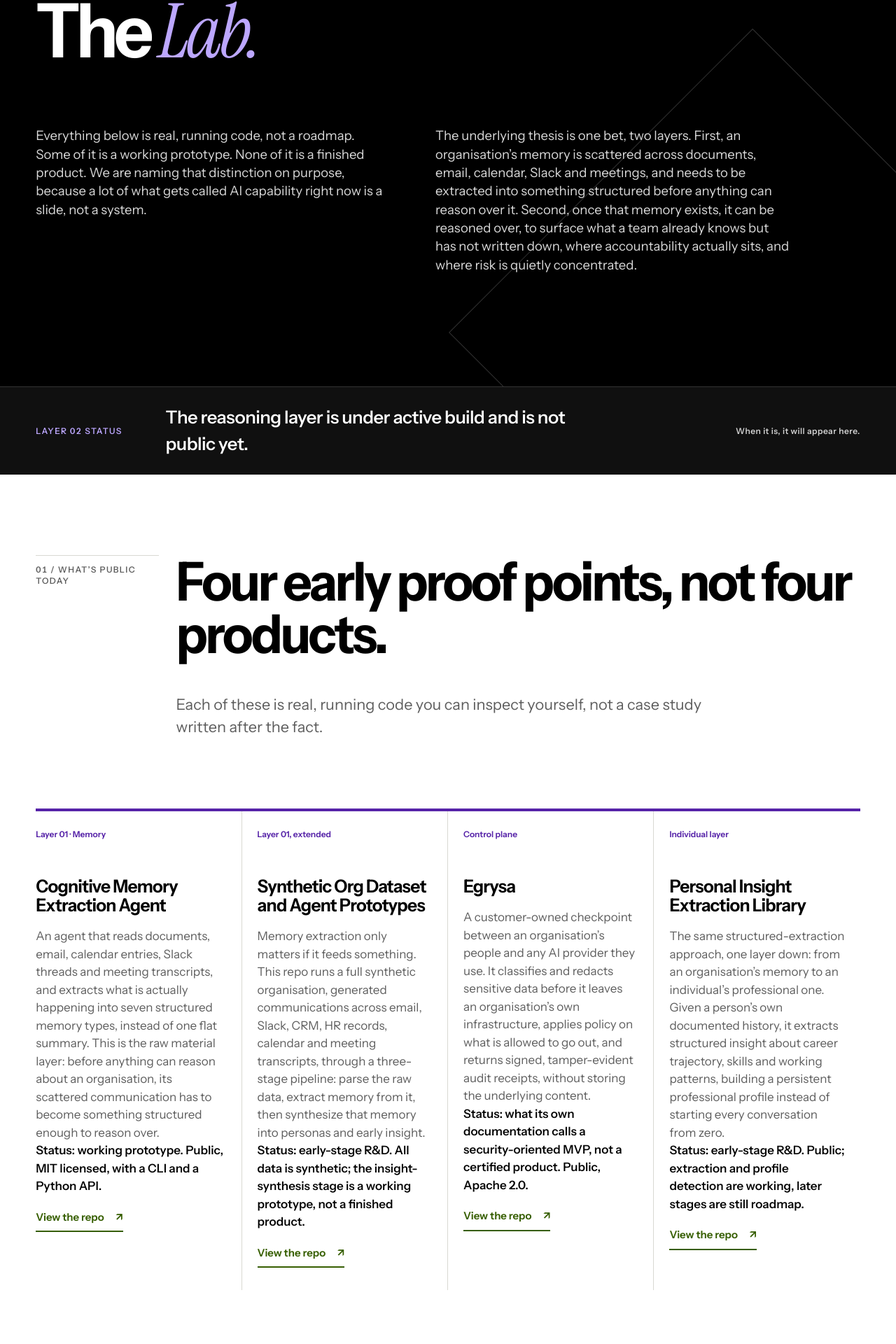
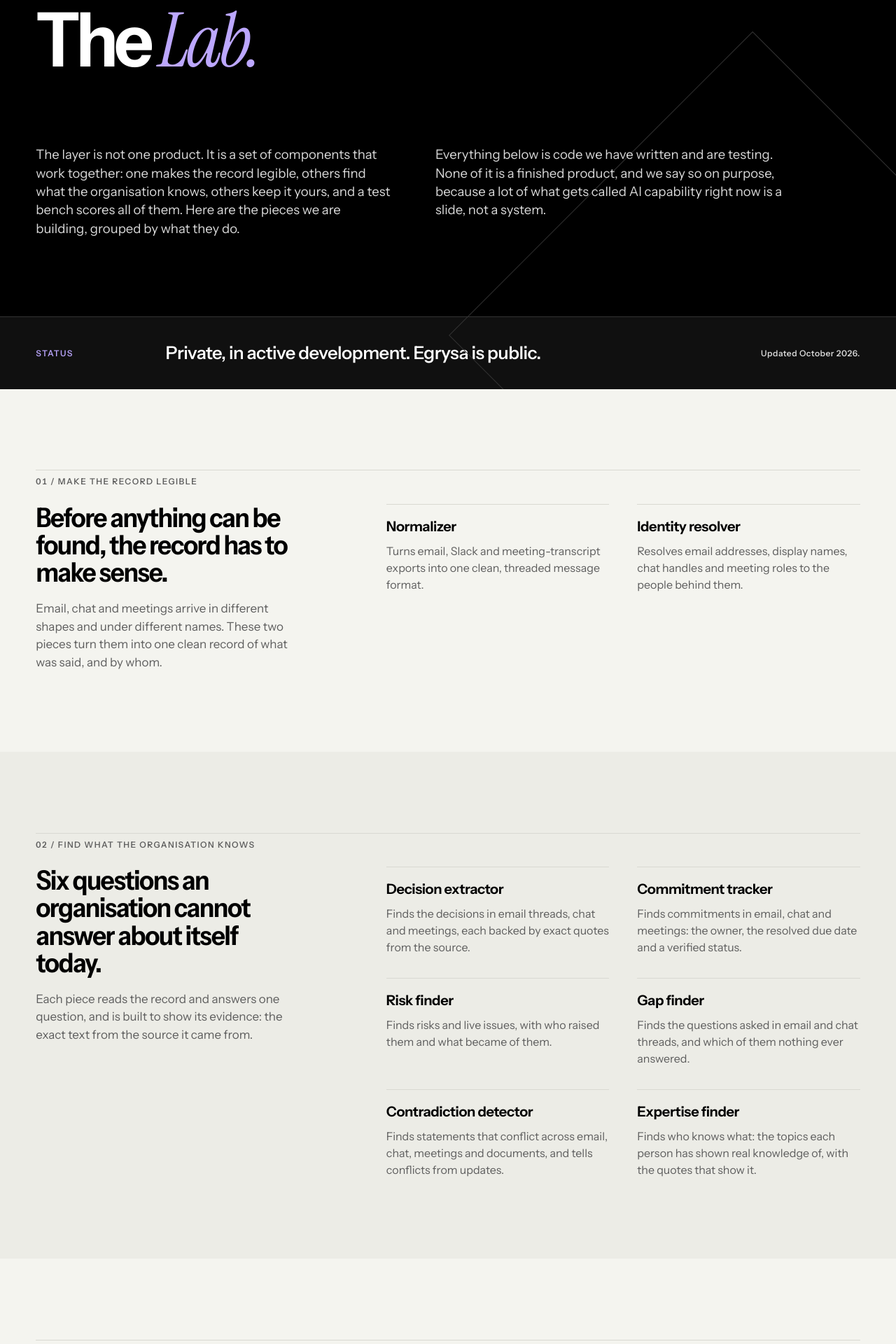
Before and after one commit to Intellumia/Intellumia-website, a Next.js app: page /lab in a window 1280 px wide. Shown: the part 268-2188 px from the top of the page at 70% size. Built offline with nearby package versions, Linux system fonts and the light colour scheme.

Commit message:
Lab: pieces of the intelligence layer, grouped by what they do; no repository links

```diff
--- a/app/globals.css
+++ b/app/globals.css
@@ -2848,3 +2848,101 @@ a {
     display: none;
   }
 }
+
+/* ---- Lab: pieces of the layer ---- */
+.lab-group {
+  display: grid;
+  grid-template-columns: repeat(12, minmax(0, 1fr));
+  gap: 24px;
+  padding: var(--section-block) var(--page-gutter);
+  background: var(--warm-light);
+  color: var(--black);
+}
+
+.lab-group > .section-number {
+  grid-column: 1 / span 12;
+  padding-top: 8px;
+  border-top: 1px solid var(--rule-light);
+  color: var(--light-secondary);
+}
+
+.lab-alt {
+  background: #ecece6;
+}
+
+.lab-dark {
+  background: var(--carbon);
+  color: var(--white);
+}
+
+.lab-dark > .section-number {
+  border-color: var(--rule-dark);
+  color: var(--dark-secondary);
+}
+
+.lab-intro {
+  grid-column: 1 / span 4;
+}
+
+.lab-intro h2 {
+  margin: 0 0 20px;
+  font-size: clamp(28px, 3vw, 44px);
+  font-variation-settings: 'wdth' 92, 'wght' 650;
+  letter-spacing: -0.04em;
+  line-height: 1.02;
+}
+
+.lab-intro p {
+  margin: 0;
+  max-width: 440px;
+  font-size: 17px;
+  line-height: 1.5;
+  color: var(--light-secondary);
+}
+
+.lab-dark .lab-intro p,
+.lab-dark .lab-cards p {
+  color: var(--dark-secondary);
+}
+
+.lab-cards {
+  display: grid;
+  grid-column: 6 / span 7;
+  grid-template-columns: repeat(2, minmax(0, 1fr));
+  gap: 32px 40px;
+  align-content: start;
+}
+
+.lab-cards article {
+  padding-top: 16px;
+  border-top: 1px solid var(--rule-light);
+}
+
+.lab-dark .lab-cards article {
+  border-color: var(--rule-dark);
+}
+
+.lab-cards h3 {
+  margin: 0 0 8px;
+  font-size: 20px;
+  font-weight: 650;
+  letter-spacing: -0.02em;
+}
+
+.lab-cards p {
+  margin: 0;
+  color: var(--light-secondary);
+  font-size: 16px;
+  line-height: 1.5;
+}
+
+@media (max-width: 900px) {
+  .lab-intro,
+  .lab-cards {
+    grid-column: 1 / -1;
+  }
+
+  .lab-cards {
+    grid-template-columns: 1fr;
+  }
+}
--- a/app/lab/page.tsx
+++ b/app/lab/page.tsx
@@ -6,7 +6,7 @@ import SiteHeader from '../components/SiteHeader';
 export const metadata: Metadata = {
   title: 'The Lab | Intellumia',
   description:
-    'Real, running prototypes behind Intellumia’s thesis that judgement is the moat, public and evidence-honest about what is proven and what is not.',
+    'The components of the intelligence layer we are building, grouped by what they do, with an honest status for each.',
   alternates: {
     canonical: '/lab',
   },
@@ -16,14 +16,14 @@ export const metadata: Metadata = {
     url: 'https://intellumia.com/lab',
     title: 'The Lab | Intellumia',
     description:
-      'Real, running prototypes behind Intellumia’s thesis that judgement is the moat, public and evidence-honest about what is proven and what is not.',
+      'The components of the intelligence layer we are building, grouped by what they do, with an honest status for each.',
   },
   twitter: {
     card: 'summary_large_image',
     images: ['/social/og-default.png'],
     title: 'The Lab | Intellumia',
     description:
-      'Real, running prototypes behind Intellumia’s thesis that judgement is the moat, public and evidence-honest about what is proven and what is not.',
+      'The components of the intelligence layer we are building, grouped by what they do, with an honest status for each.',
   },
 };
 
@@ -41,143 +41,179 @@ export default function LabPage() {
           <div className="pov-hero-grid">
             <div className="hero-label system-label">
               <span>Intellumia / The Lab</span>
-              <span>Public proof points</span>
+              <span>Pieces of the layer</span>
             </div>
             <h1 id="lab-title">
               The <em>Lab.</em>
             </h1>
             <div className="pov-hero-copy">
               <p>
-                Everything below is real, running code, not a roadmap. Some of it is
-                a working prototype. None of it is a finished product. We are naming
-                that distinction on purpose, because a lot of what gets called AI
-                capability right now is a slide, not a system.
+                The layer is not one product. It is a set of components that work
+                together: one makes the record legible, others find what the
+                organisation knows, others keep it yours, and a test bench scores
+                all of them. Here are the pieces we are building, grouped by what
+                they do.
               </p>
               <p>
-                The underlying thesis is one bet, two layers. First, an
-                organisation&rsquo;s memory is scattered across documents, email,
-                calendar, Slack and meetings, and needs to be extracted into
-                something structured before anything can reason over it. Second,
-                once that memory exists, it can be reasoned over, to surface what a
-                team already knows but has not written down, where accountability
-                actually sits, and where risk is quietly concentrated.
+                Everything below is code we have written and are testing. None of it
+                is a finished product, and we say so on purpose, because a lot of
+                what gets called AI capability right now is a slide, not a system.
               </p>
             </div>
           </div>
+          <aside className="pov-status" aria-label="Status of the Lab">
+            <span className="system-label">Status</span>
+            <p>Private, in active development. Egrysa is public.</p>
+            <span>Updated October 2026.</span>
+          </aside>
         </section>
 
-        <aside className="pov-status" aria-label="Layer 02 status">
-          <span className="system-label">Layer 02 status</span>
-          <p>The reasoning layer is under active build and is not public yet.</p>
-          <span>When it is, it will appear here.</span>
-        </aside>
-
-        <section className="intelligence-definition" aria-labelledby="lab-entries-title">
-          <div className="section-number system-label">01 / What&rsquo;s public today</div>
-          <div className="definition-heading">
-            <h2 id="lab-entries-title">Four early proof points, not four products.</h2>
+        <section className="lab-group" aria-labelledby="lab-g0-title">
+          <div className="section-number system-label">01 / Make the record legible</div>
+          <div className="lab-intro">
+            <h2 id="lab-g0-title">Before anything can be found, the record has to make sense.</h2>
             <p>
-              Each of these is real, running code you can inspect yourself, not a
-              case study written after the fact.
+              Email, chat and meetings arrive in different shapes and under different names. These two pieces turn them into one clean record of what was said, and by whom.
             </p>
           </div>
-          <div className="intelligence-capabilities">
+          <div className="lab-cards">
             <article>
-              <span>Layer 01 &middot; Memory</span>
-              <h3>Cognitive Memory Extraction Agent</h3>
+              <h3>Normalizer</h3>
               <p>
-                An agent that reads documents, email, calendar entries, Slack
-                threads and meeting transcripts, and extracts what is actually
-                happening into seven structured memory types, instead of one flat
-                summary. This is the raw material layer: before anything can reason
-                about an organisation, its scattered communication has to become
-                something structured enough to reason over.
+                Turns email, Slack and meeting-transcript exports into one clean, threaded message format.
               </p>
-              <p className="lab-status">
-                Status: working prototype. Public, MIT licensed, with a CLI and a
-                Python API.
-              </p>
-              <a
-                className="text-link"
-                href="https://github.com/Intellumia/cognitive-memory-extraction-agent"
-                target="_blank"
-                rel="noopener noreferrer"
-              >
-                View the repo <span aria-hidden="true">↗</span>
-              </a>
             </article>
             <article>
-              <span>Layer 01, extended</span>
-              <h3>Synthetic Org Dataset and Agent Prototypes</h3>
+              <h3>Identity resolver</h3>
               <p>
-                Memory extraction only matters if it feeds something. This repo
-                runs a full synthetic organisation, generated communications
-                across email, Slack, CRM, HR records, calendar and meeting
-                transcripts, through a three-stage pipeline: parse the raw data,
-                extract memory from it, then synthesize that memory into personas
-                and early insight.
+                Resolves email addresses, display names, chat handles and meeting roles to the people behind them.
               </p>
-              <p className="lab-status">
-                Status: early-stage R&amp;D. All data is synthetic; the
-                insight-synthesis stage is a working prototype, not a finished
-                product.
+            </article>
+          </div>
+        </section>
+
+        <section className="lab-group lab-alt" aria-labelledby="lab-g1-title">
+          <div className="section-number system-label">02 / Find what the organisation knows</div>
+          <div className="lab-intro">
+            <h2 id="lab-g1-title">Six questions an organisation cannot answer about itself today.</h2>
+            <p>
+              Each piece reads the record and answers one question, and is built to show its evidence: the exact text from the source it came from.
+            </p>
+          </div>
+          <div className="lab-cards">
+            <article>
+              <h3>Decision extractor</h3>
+              <p>
+                Finds the decisions in email threads, chat and meetings, each backed by exact quotes from the source.
               </p>
-              <a
-                className="text-link"
-                href="https://github.com/Intellumia/synthetic-org-dataset-and-agent-prototypes"
-                target="_blank"
-                rel="noopener noreferrer"
-              >
-                View the repo <span aria-hidden="true">↗</span>
-              </a>
             </article>
             <article>
-              <span>Control plane</span>
+              <h3>Commitment tracker</h3>
+              <p>
+                Finds commitments in email, chat and meetings: the owner, the resolved due date and a verified status.
+              </p>
+            </article>
+            <article>
+              <h3>Risk finder</h3>
+              <p>
+                Finds risks and live issues, with who raised them and what became of them.
+              </p>
+            </article>
+            <article>
+              <h3>Gap finder</h3>
+              <p>
+                Finds the questions asked in email and chat threads, and which of them nothing ever answered.
+              </p>
+            </article>
+            <article>
+              <h3>Contradiction detector</h3>
+              <p>
+                Finds statements that conflict across email, chat, meetings and documents, and tells conflicts from updates.
+              </p>
+            </article>
+            <article>
+              <h3>Expertise finder</h3>
+              <p>
+                Finds who knows what: the topics each person has shown real knowledge of, with the quotes that show it.
+              </p>
+            </article>
+          </div>
+        </section>
+
+        <section className="lab-group" aria-labelledby="lab-g2-title">
+          <div className="section-number system-label">03 / Put it in front of the decision</div>
+          <div className="lab-intro">
+            <h2 id="lab-g2-title">Memory is only useful at the moment of a decision.</h2>
+            <p>
+              The last step turns what has been found into something a decision-maker can read in a minute.
+            </p>
+          </div>
+          <div className="lab-cards">
+            <article>
+              <h3>Brief writer</h3>
+              <p>
+                Turns email, chat, meetings and documents into a short brief where every item cites the source text.
+              </p>
+            </article>
+          </div>
+        </section>
+
+        <section className="lab-group lab-alt" aria-labelledby="lab-g3-title">
+          <div className="section-number system-label">04 / Keep it yours</div>
+          <div className="lab-intro">
+            <h2 id="lab-g3-title">The layer is only yours if nothing leaves without your say.</h2>
+            <p>
+              These two pieces sit between your people and any model. One strips personal data and secrets before text leaves. The other enforces your policy on what may go out at all.
+            </p>
+          </div>
+          <div className="lab-cards">
+            <article>
+              <h3>Redactor</h3>
+              <p>
+                Offline, reversible redaction of personal data and secrets before text reaches an LLM.
+              </p>
+            </article>
+            <article>
               <h3>Egrysa</h3>
               <p>
-                A customer-owned checkpoint between an organisation&rsquo;s people
-                and any AI provider they use. It classifies and redacts sensitive
-                data before it leaves an organisation&rsquo;s own infrastructure,
-                applies policy on what is allowed to go out, and returns signed,
-                tamper-evident audit receipts, without storing the underlying
-                content.
+                A customer-owned checkpoint between an organisation and any AI provider: it classifies and redacts sensitive data, applies policy and returns signed, tamper-evident audit receipts, without storing the content. Public, Apache 2.0. By its own documentation a security-oriented MVP, not a certified product.
               </p>
-              <p className="lab-status">
-                Status: what its own documentation calls a security-oriented MVP,
-                not a certified product. Public, Apache 2.0.
+            </article>
+          </div>
+        </section>
+
+        <section className="lab-group lab-dark" aria-labelledby="lab-g4-title">
+          <div className="section-number system-label">05 / Prove it</div>
+          <div className="lab-intro">
+            <h2 id="lab-g4-title">A component you cannot measure is a claim.</h2>
+            <p>
+              We build the test before we trust the result. A fictional organisation with every decision, reversal, commitment and risk planted as an exact label gives us ground truth. Everything else is scored against it.
+            </p>
+          </div>
+          <div className="lab-cards">
+            <article>
+              <h3>Organisation generator</h3>
+              <p>
+                Generates a fictional organisation&apos;s email, chat and meetings over months, with every decision, reversal, commitment, risk, outcome and lesson planted as an exact label.
               </p>
-              <a
-                className="text-link"
-                href="https://github.com/Intellumia/egrysa"
-                target="_blank"
-                rel="noopener noreferrer"
-              >
-                View the repo <span aria-hidden="true">↗</span>
-              </a>
             </article>
             <article>
-              <span>Individual layer</span>
-              <h3>Personal Insight Extraction Library</h3>
+              <h3>Third-party baselines</h3>
               <p>
-                The same structured-extraction approach, one layer down: from an
-                organisation&rsquo;s memory to an individual&rsquo;s professional
-                one. Given a person&rsquo;s own documented history, it extracts
-                structured insight about career trajectory, skills and working
-                patterns, building a persistent professional profile instead of
-                starting every conversation from zero.
+                Runs other people&apos;s systems on the same held-out data as our components, so their benchmarks have something honest to compare against.
               </p>
-              <p className="lab-status">
-                Status: early-stage R&amp;D. Public; extraction and profile
-                detection are working, later stages are still roadmap.
+            </article>
+            <article>
+              <h3>Model sweeps</h3>
+              <p>
+                Sweeps cheaper models across the components&apos; held-out benchmarks, to find where a smaller model is good enough.
               </p>
-              <a
-                className="text-link"
-                href="https://github.com/Intellumia/personal-insight-extraction-library"
-                target="_blank"
-                rel="noopener noreferrer"
-              >
-                View the repo <span aria-hidden="true">↗</span>
-              </a>
+            </article>
+            <article>
+              <h3>Shared foundations</h3>
+              <p>
+                A common data contract, and shared code that includes quote verification and a spending cap on every model call.
+              </p>
             </article>
           </div>
         </section>
```
Also changed, not shown: 6 other files (tests, documents, lock files or other folders).
